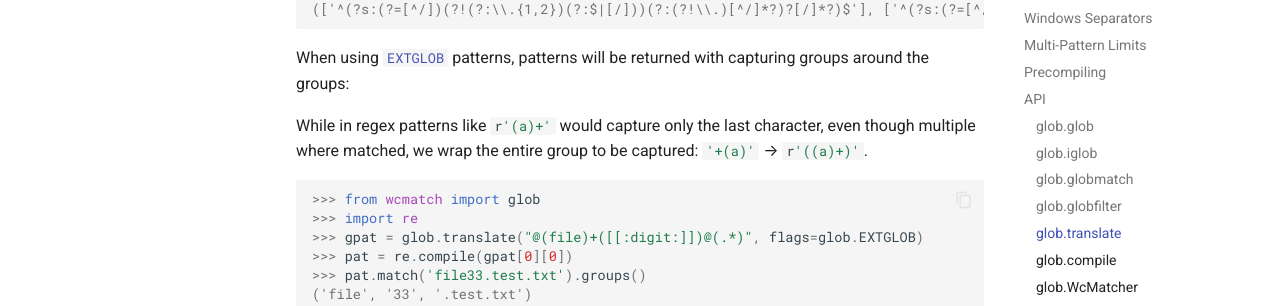
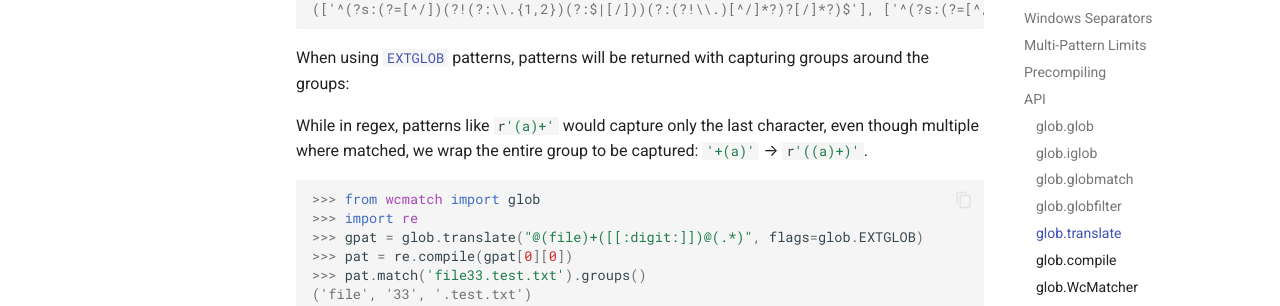
Before and after one commit to facelessuser/wcmatch, an MkDocs documentation site: the page built from docs/src/markdown/glob.md, in a window 1280 px wide and 900 px high, scrolled down 13881 px. Shown: the part 144-450 px from the top of the window. Built offline with MkDocs 1.6.1 and Material for MkDocs 9.7.7, drawn with Linux system fonts in a browser that asks for light colours; emoji names are drawn with the system emoji font; comment, search, counter and statistics services are not loaded.

Commit message:
Fix document grammar

````diff
--- a/docs/src/markdown/fnmatch.md
+++ b/docs/src/markdown/fnmatch.md
@@ -243,7 +243,7 @@ matches at least one inclusion pattern and matches **none** of the exclusion pat
 
 When using [`EXTMATCH`](#extmatch) patterns, patterns will be returned with capturing groups around the groups:
 
-While in regex patterns like `#!py r'(a)+'` would capture only the last character, even though multiple where matched,
+While in regex, patterns like `#!py r'(a)+'` would capture only the last character, even though multiple where matched,
 we wrap the entire group to be captured: `#!py '+(a)'` --> `#!py r'((a)+)'`.
 
 ```pycon3
--- a/docs/src/markdown/glob.md
+++ b/docs/src/markdown/glob.md
@@ -590,7 +590,7 @@ matches at least one inclusion pattern and matches **none** of the exclusion pat
 
 When using [`EXTGLOB`](#extglob) patterns, patterns will be returned with capturing groups around the groups:
 
-While in regex patterns like `#!py r'(a)+'` would capture only the last character, even though multiple where matched,
+While in regex, patterns like `#!py r'(a)+'` would capture only the last character, even though multiple where matched,
 we wrap the entire group to be captured: `#!py '+(a)'` --> `#!py r'((a)+)'`.
 
 ```pycon3
````
